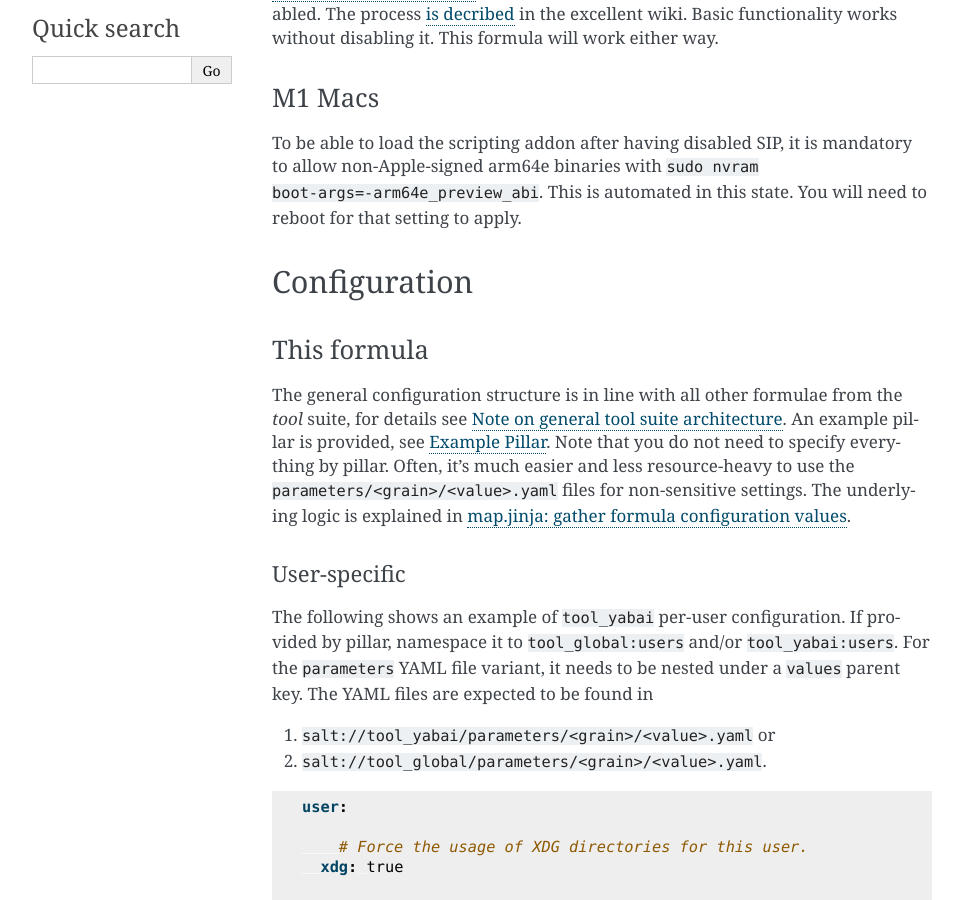
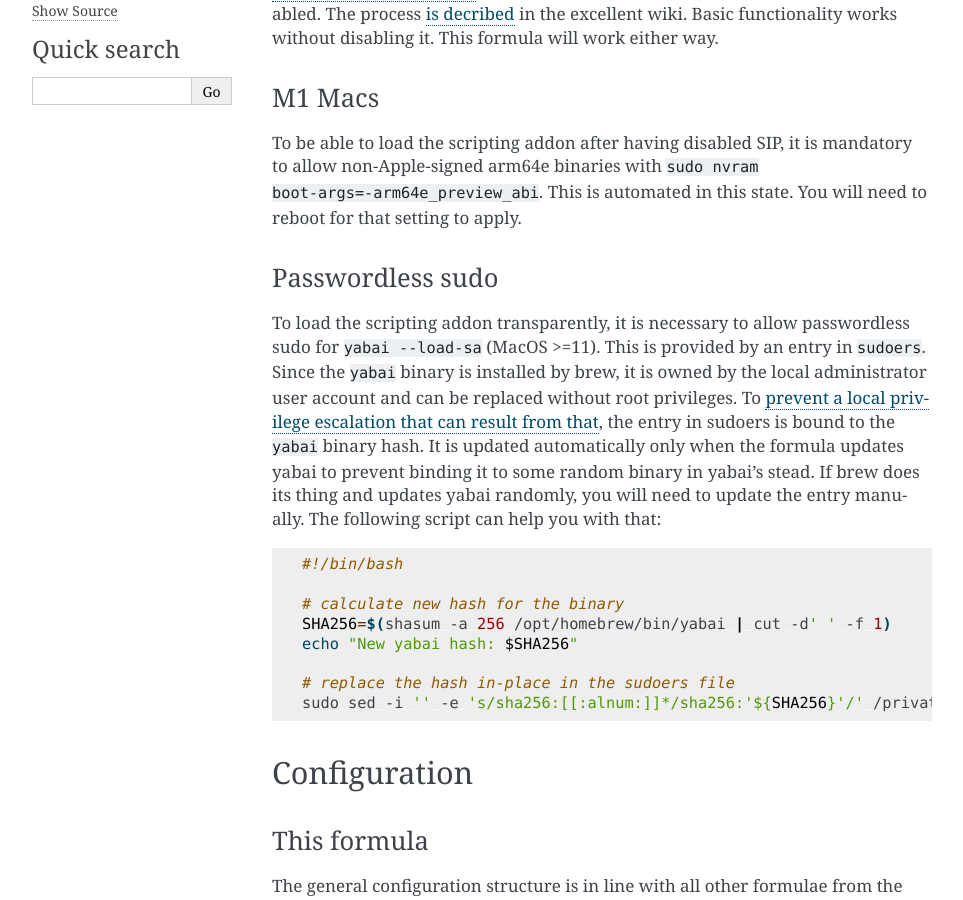
Before and after one commit to lkubb/salt-tool-yabai-formula, a Sphinx documentation site: the page built from docs/README.rst, in a window 1280 px wide and 900 px high, scrolled down 528 px. Shown: the whole window, without its empty margins (148-1111 px from the left). Built offline with Sphinx 7.4.7, drawn with Linux system fonts in a browser that asks for light colours.

Commit message:
docs(scripting_addon): Clarify passwordless sudo

```diff
--- a/docs/README.rst
+++ b/docs/README.rst
@@ -21,6 +21,21 @@
 M1 Macs
 ~~~~~~~
 To be able to load the scripting addon after having disabled SIP, it is mandatory to allow non-Apple-signed arm64e binaries with ``sudo nvram boot-args=-arm64e_preview_abi``. This is automated in this state. You will need to reboot for that setting to apply.
+
+Passwordless sudo
+~~~~~~~~~~~~~~~~~
+To load the scripting addon transparently, it is necessary to allow passwordless sudo for ``yabai --load-sa`` (MacOS >=11). This is provided by an entry in ``sudoers``. Since the ``yabai`` binary is installed by brew, it is owned by the local administrator user account and can be replaced without root privileges. To `prevent a local privilege escalation that can result from that <https://github.com/koekeishiya/yabai/issues/1318>`_, the entry in sudoers is bound to the ``yabai`` binary hash. It is updated automatically only when the formula updates yabai to prevent binding it to some random binary in yabai's stead. If brew does its thing and updates yabai randomly, you will need to update the entry manually. The following script can help you with that:
+
+.. code-block:: bash
+
+  #!/bin/bash
+
+  # calculate new hash for the binary
+  SHA256=$(shasum -a 256 /opt/homebrew/bin/yabai | cut -d' ' -f 1)
+  echo "New yabai hash: $SHA256"
+
+  # replace the hash in-place in the sudoers file
+  sudo sed -i '' -e 's/sha256:[[:alnum:]]*/sha256:'${SHA256}'/' /private/etc/sudoers.d/yabai
 
 Configuration
 -------------
```
Also changed, not shown: 1 other file.
